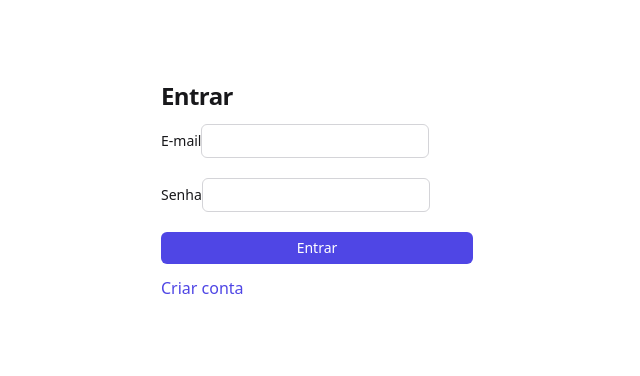
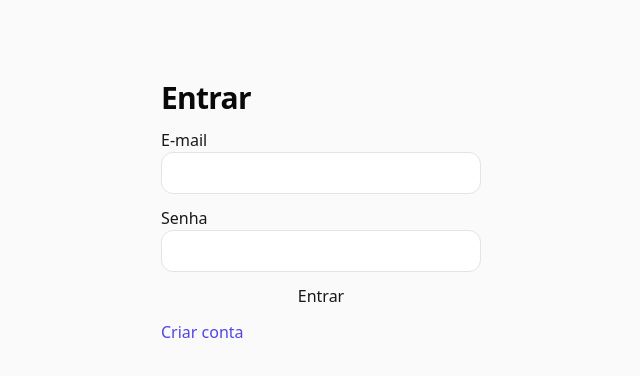
Before and after one commit to CostaCodesFullStack/StudyVault, a Next.js app: page /login in a window 1280 px wide. Shown: the top 376 px of the page, without its empty margins (319-959 px from the left). Built offline with nearby package versions, Linux system fonts and the light colour scheme; no server answers.

Commit message:
refactor(frontend): add modern design system

```diff
--- a/src/app/globals.css
+++ b/src/app/globals.css
@@ -3,20 +3,39 @@
 @tailwind utilities;
 
 @layer base {
-  body { @apply bg-white text-zinc-900 antialiased dark:bg-zinc-950 dark:text-zinc-100; font-family: ui-sans-serif, system-ui, sans-serif; }
-  main { @apply mx-auto max-w-4xl space-y-4 p-4 md:p-8; }
-  h1 { @apply text-2xl font-semibold tracking-tight; }
-  h2 { @apply mt-6 text-lg font-medium; }
-  a { @apply text-indigo-600 hover:underline dark:text-indigo-400; }
-  ul { @apply space-y-1; }
-  label { @apply text-sm; }
-  input, select, textarea { @apply mb-2 mr-2 rounded-md border border-zinc-300 bg-transparent px-3 py-1.5 text-sm dark:border-zinc-700; }
-  input[type="checkbox"] { @apply px-0 py-0; }
-  textarea { @apply block w-full max-w-xl; }
-  button { @apply mr-2 rounded-md bg-indigo-600 px-3 py-1.5 text-sm text-white hover:bg-indigo-500 disabled:opacity-50; }
-  iframe { @apply rounded-md border border-zinc-200 dark:border-zinc-800; }
+  html { color-scheme: light; }
+  html.dark { color-scheme: dark; }
+  body { @apply min-h-screen bg-zinc-50 text-zinc-900 antialiased dark:bg-zinc-950 dark:text-zinc-100; font-family: ui-sans-serif, system-ui, sans-serif; }
+  a { @apply text-indigo-600 transition-colors hover:text-indigo-500 dark:text-indigo-400 dark:hover:text-indigo-300; }
+  h1 { @apply text-3xl font-semibold tracking-tight text-zinc-950 dark:text-white; }
+  h2 { @apply text-lg font-semibold tracking-tight text-zinc-950 dark:text-white; }
+  input, select, textarea { @apply w-full rounded-xl border border-zinc-200 bg-white px-3.5 py-2.5 text-sm text-zinc-900 outline-none transition placeholder:text-zinc-400 focus:border-indigo-400 focus:ring-4 focus:ring-indigo-500/10 dark:border-zinc-700 dark:bg-zinc-900 dark:text-zinc-100 dark:placeholder:text-zinc-500; }
+  textarea { @apply min-h-28 resize-y; }
+  input[type="checkbox"] { @apply h-4 w-4 rounded-md p-0; }
+  button { @apply disabled:cursor-not-allowed disabled:opacity-50; }
+  :focus-visible { @apply outline-none ring-2 ring-indigo-500 ring-offset-2 ring-offset-zinc-50 dark:ring-offset-zinc-950; }
+}
+@layer components {
+  .page-shell { @apply mx-auto w-full max-w-7xl px-4 py-6 sm:px-6 lg:px-8 lg:py-8; }
+  .page-header { @apply mb-8 flex flex-col gap-4 sm:flex-row sm:items-end sm:justify-between; }
+  .eyebrow { @apply mb-2 text-xs font-semibold uppercase tracking-[0.16em] text-indigo-600 dark:text-indigo-400; }
+  .muted { @apply text-sm text-zinc-500 dark:text-zinc-400; }
+  .card { @apply rounded-2xl border border-zinc-200 bg-white shadow-sm dark:border-zinc-800 dark:bg-zinc-900; }
+  .card-hover { @apply transition duration-200 hover:-translate-y-0.5 hover:border-zinc-300 hover:shadow-md dark:hover:border-zinc-700; }
+  .btn { @apply inline-flex items-center justify-center rounded-xl px-4 py-2.5 text-sm font-medium transition focus-visible:ring-2 focus-visible:ring-indigo-500 disabled:cursor-not-allowed disabled:opacity-50; }
+  .btn-primary { @apply bg-indigo-600 text-white hover:bg-indigo-500; }
+  .btn-secondary { @apply border border-zinc-200 bg-white text-zinc-700 hover:bg-zinc-50 dark:border-zinc-700 dark:bg-zinc-900 dark:text-zinc-200 dark:hover:bg-zinc-800; }
+  .btn-danger { @apply bg-red-50 text-red-700 hover:bg-red-100 dark:bg-red-950/40 dark:text-red-300 dark:hover:bg-red-950/70; }
+  .btn-sm { @apply px-3 py-2 text-xs; }
+  .nav-label { @apply mb-2 px-2 text-[10px] font-semibold uppercase tracking-[0.16em] text-zinc-400; }
+  .nav-item { @apply flex items-center gap-3 rounded-xl px-3 py-2.5 text-sm font-medium text-zinc-600 no-underline transition hover:bg-zinc-100 hover:text-zinc-950 dark:text-zinc-400 dark:hover:bg-zinc-900 dark:hover:text-white; }
+  .nav-item-active { @apply bg-indigo-50 text-indigo-700 dark:bg-indigo-950/50 dark:text-indigo-300; }
+  .nav-icon { @apply flex h-6 w-6 shrink-0 items-center justify-center text-sm; }
+  .brand-mark { @apply flex h-9 w-9 items-center justify-center rounded-xl bg-indigo-600 text-sm font-bold text-white shadow-sm; }
+  .brand-mark-sm { @apply h-8 w-8 rounded-lg text-xs; }
+  .stat-card { @apply card p-5; }
+  .empty-state { @apply card flex min-h-48 flex-col items-center justify-center p-8 text-center; }
+  .tag { @apply inline-flex items-center rounded-full bg-zinc-100 px-2.5 py-1 text-xs font-medium text-zinc-600 dark:bg-zinc-800 dark:text-zinc-300; }
+  .divider { @apply border-t border-zinc-100 dark:border-zinc-800; }
   [role="toolbar"] { @apply flex flex-wrap items-center gap-2; }
-  [role="toolbar"] input { @apply mb-0 mr-0; }
-  [role="alert"] { @apply text-sm text-red-600 dark:text-red-400; }
-  :focus-visible { @apply outline outline-2 outline-offset-2 outline-indigo-500; }
 }
```
